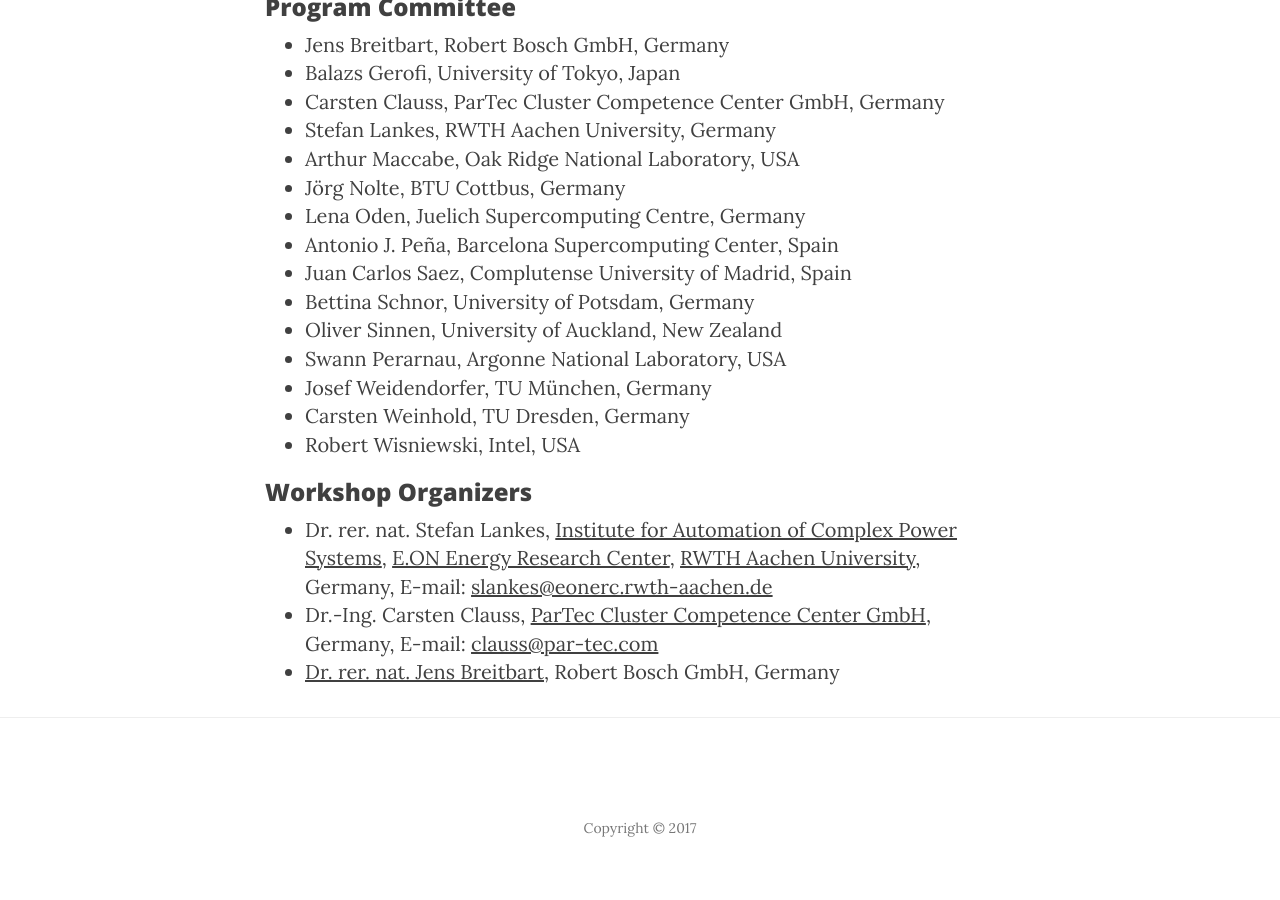
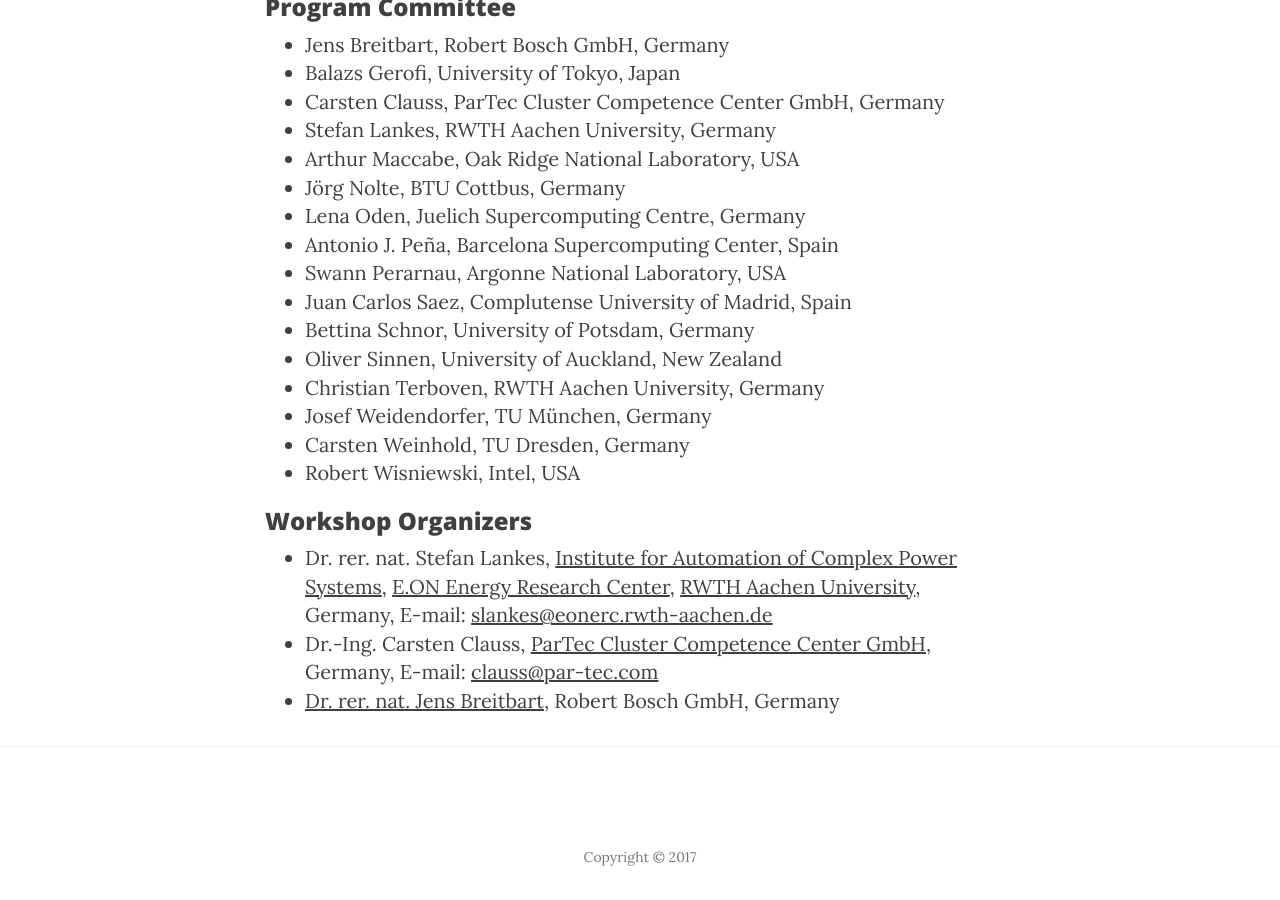
Before and after one commit to WROME/wrome.github.io, a Jekyll site: the page built from vancouver2018.md, in a window 1280 px wide and 900 px high, scrolled down 3091 px. Built offline with Jekyll 4.4.1, drawn with Linux system fonts in a browser that asks for light colours; nearby versions of some CDN libraries.

Commit message:
add Christian to the list of PC members

```diff
--- a/vancouver2018.md
+++ b/vancouver2018.md
@@ -66,10 +66,11 @@
 * Jörg Nolte, BTU Cottbus, Germany
 * Lena Oden, Juelich Supercomputing Centre, Germany
 * Antonio J. Peña, Barcelona Supercomputing Center, Spain
+* Swann Perarnau, Argonne National Laboratory, USA
 * Juan Carlos Saez, Complutense University of Madrid, Spain
 * Bettina Schnor, University of Potsdam, Germany
 * Oliver Sinnen, University of Auckland, New Zealand
-* Swann Perarnau, Argonne National Laboratory, USA
+* Christian Terboven, RWTH Aachen University, Germany
 * Josef Weidendorfer, TU München, Germany
 * Carsten Weinhold, TU Dresden, Germany
 * Robert Wisniewski, Intel, USA
```
